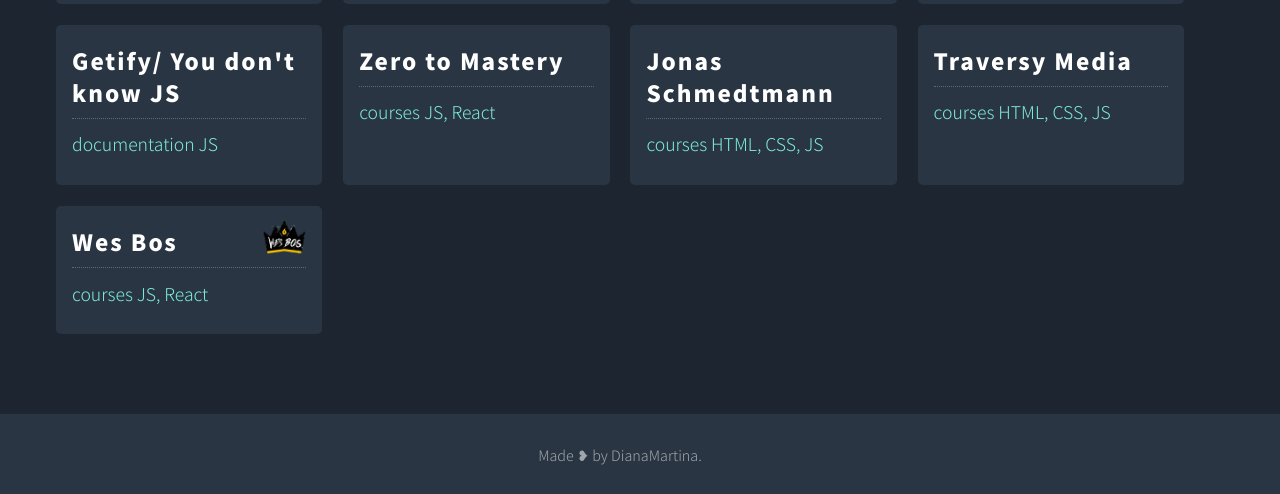
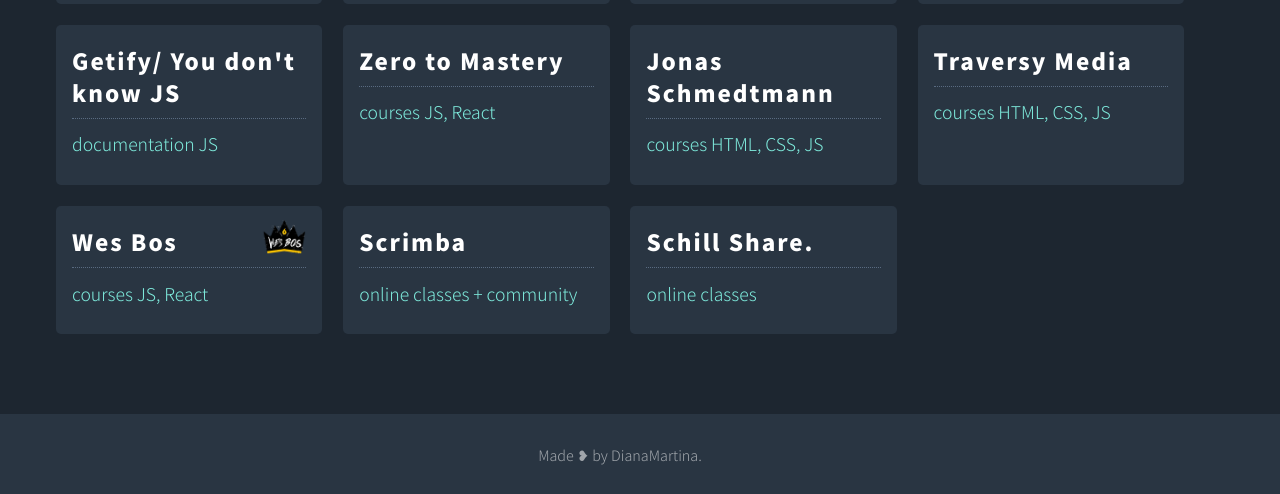
Before and after one commit to dianamartina/resources-page, a plain HTML site: page index.html in a window 1280 px wide. Shown: the part 7201-7695 px from the top of the page. Drawn offline with Linux system fonts and the light colour scheme; a web font is replaced by a local one.

Commit message:
new courses

```diff
--- a/index.html
+++ b/index.html
@@ -1086,6 +1086,20 @@
                         <h4 class=" subtitle-item color-1"> courses JS, React</h4>
                     </a>
                 </div>
+                <div class="item">
+                    <a href="https://scrimba.com/dashboard?tab=overview" class="item-link" target="_blank">
+                        <h3 class="title-item">Scrimba</h3>
+                        <!-- <img src="images/icons-resources/" class="item-icon" alt="icon"> -->
+                        <h4 class=" subtitle-item color-1"> online classes + community</h4>
+                    </a>
+                </div>
+                <div class="item">
+                    <a href="https://www.skillshare.com/?via=header" class="item-link" target="_blank">
+                        <h3 class="title-item">Schill Share.</h3>
+                        <!-- <img src="images/icons-resources/" class="item-icon" alt="icon"> -->
+                        <h4 class=" subtitle-item color-1"> online classes</h4>
+                    </a>
+                </div>
 
             </div>
         </div>
```
